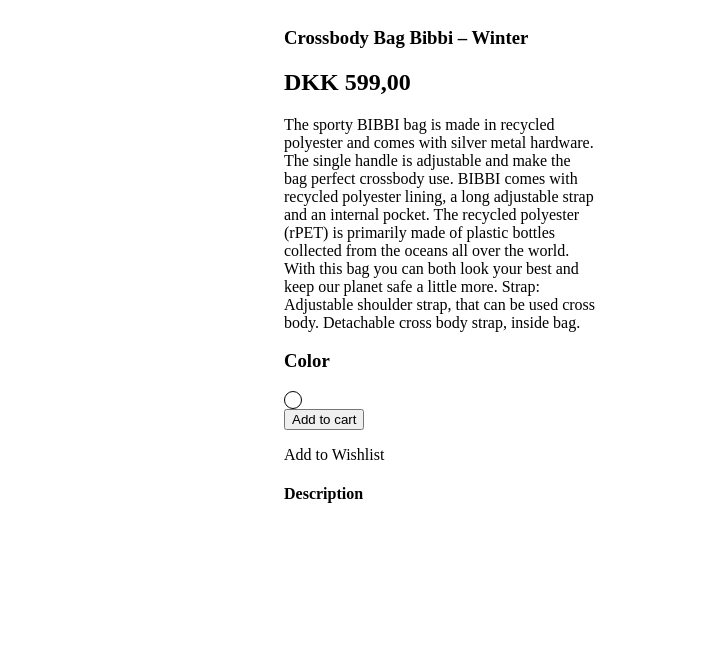
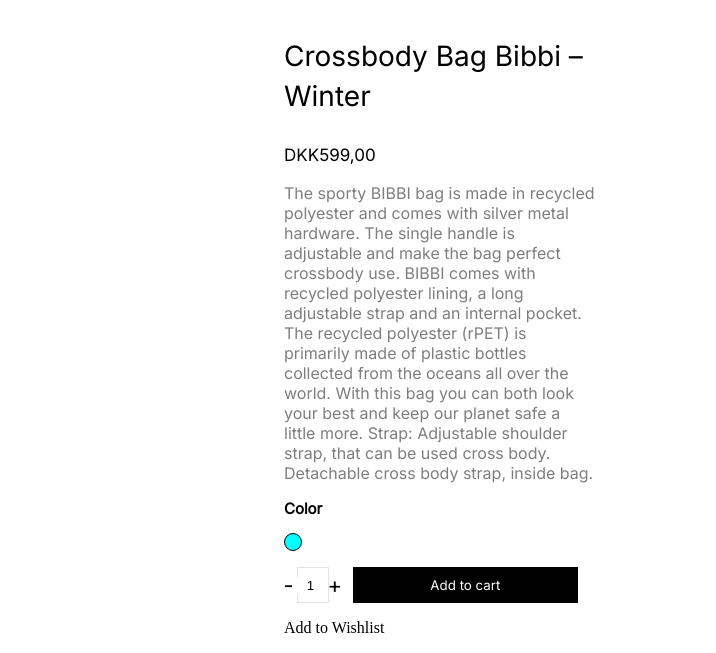
Before and after one commit to egillj96/SILFEN-Website, a plain HTML site: page singleproduct.html in a window 1280 px wide. Shown: the top 653 px of the page, 564-1280 px from the left. Drawn offline with Linux system fonts and the light colour scheme.

Commit message:
commit 2- added typography and counter

```diff
--- /dev/null
+++ b/js/counter.js
@@ -0,0 +1,17 @@
+function increaseCount(a, b) {
+        var input = b.previousElementSibling;
+        var value = parseInt(input.value, 10);
+        value = isNaN(value)? 0 : value;
+        value ++;
+        input.value = value;
+}
+
+function decreaseCount(a, b) {
+        var input = b.nextElementSibling;
+        var value = parseInt(input.value, 10);
+        if (value > 1) {
+          value = isNaN(value)? 0 : value;
+          value --;
+          input.value = value;
+        }
+}
--- a/singleproduct.css
+++ b/singleproduct.css
@@ -1,3 +1,8 @@
+/* font-family: 'Inter', sans-serif; */
+:root {
+    --main-font: 'Inter', sans-serif;
+}
+
 .color {
     border: 1.3px solid black;
     border-radius: 50%;
@@ -52,6 +57,71 @@
     justify-content: center;
 }
 
-footer {
+h1 {
+    font-family: var(--main-font);
+    font-size: 28px;
+    line-height: 40px;
+    font-weight: 200;
+}
 
+.price {
+    font-family: var(--main-font);
+    font-size: 17px;
+    line-height: 23px;
+    font-weight: lighter;
 }
+
+.description {
+    color: rgba(0,0,0,0.51);
+    font-family: var(--main-font);
+}
+
+h3 {
+    font-family: var(--main-font);
+    font-size: 15px;
+}
+
+.color {
+    background-color: aqua;
+}
+
+.quantity{
+    width: 30px;
+    display: flex;
+    align-items: center;
+    justify-content: center;
+    border: 1px solid rgba(0,0,0,0.11);
+}
+.quantity input {
+    border: 0;
+    width: 30px;
+    text-align: center;
+}
+.input {
+    width: 10px;
+}
+
+.down, .up {
+    font-family: var(--main-font);
+    font-weight: lighter;
+    font-size: 22px;
+    cursor: pointer;
+}
+
+.add-to-cart {
+    display: flex;
+    margin-left: 0.8rem;
+    margin-top: 1rem;
+}
+
+.add-to-cart button {
+    font-family: var(--main-font);
+    bottom: 0;
+    left: 0;
+    width: calc(100% - 74px);
+    background-color: black;
+    color: white;
+    border: none;
+    padding: 10px;
+    margin-left: 1.5rem;
+}
--- a/singleproduct.html
+++ b/singleproduct.html
@@ -5,7 +5,10 @@
     <meta http-equiv="X-UA-Compatible" content="IE=edge" />
     <meta name="viewport" content="width=device-width, initial-scale=1.0" />
     <link rel="stylesheet" href="singleproduct.css">
-    <title>SILFEN</title>
+    <title>Crossbody Bag Bibbi – Winter</title>
+    <style>
+      @import url('https://fonts.googleapis.com/css2?family=Inter&display=swap');
+    </style>
   </head>
   <body>
       <!-- <template class="singleproduct"></template> -->
@@ -45,14 +48,18 @@
           </section>
           <section class="text">
           <h1 class="name">Crossbody Bag Bibbi – Winter</h1>
-          <h2 class="price">DKK 599,00</h2>
+          <h2 class="price"><span>DKK</span>599,00</h2>
           <p class="description">The sporty BIBBI bag is made in recycled polyester and comes with silver metal hardware. The single handle is adjustable and make the bag perfect crossbody use. BIBBI comes with recycled polyester lining, a long adjustable strap and an internal pocket. The recycled polyester (rPET) is primarily made of plastic bottles collected from the oceans all over the world. With this bag you can both look your best and keep our planet safe a little more. Strap: Adjustable shoulder strap, that can be used cross body. Detachable cross body strap, inside bag.</p>
           <h3>Color</h3>
           <div class="color">
               <p></p>
           </div>
           <div class="add-to-cart">
-            <div class="quantity"></div>
+            <div class="quantity">
+              <span class="down" onClick='decreaseCount(event, this)'>-</span>
+              <input type="text" value="1" aria-label="counter">
+              <span class="up" onClick='increaseCount(event, this)'>+</span>
+            </div>
             <button>Add to cart</button>
           </div>
           <p class="wishlist">Add to Wishlist</p>
@@ -67,4 +74,5 @@
 
       </footer>
   </body>
+  <script src="js/counter.js"></script>
 </html>
```
